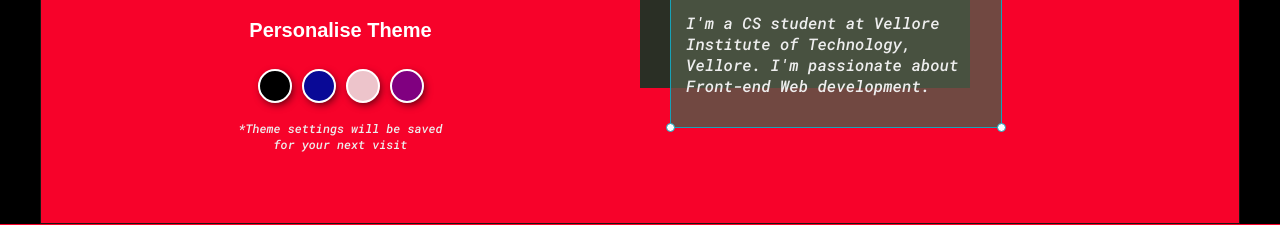
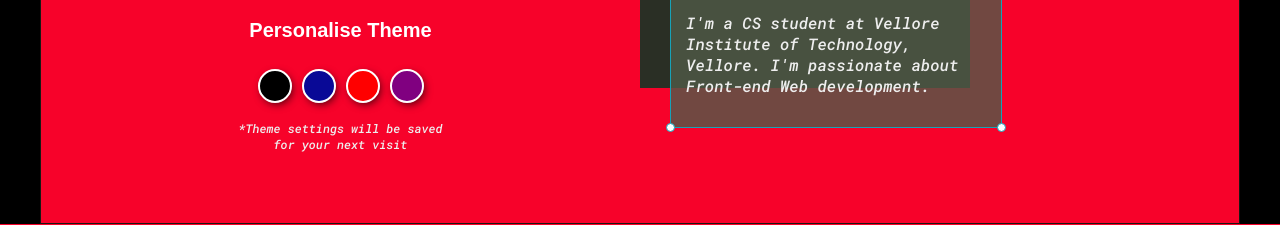
Before and after one commit to ramanathan-007/portfolio1, a plain HTML site: page index.html in a window 1280 px wide. Shown: the part 466-691 px from the top of the page. Drawn offline with Linux system fonts and the light colour scheme; a web font is replaced by a local one.

Commit message:
Update default.css

```diff
--- a/default.css
+++ b/default.css
@@ -197,7 +197,7 @@ cursor: pointer;
     background-color: rgb(9, 9, 150);
 }
 #green-mode{
-    background-color:rgba(235, 235, 235, 0.836);
+    background-color:#FF0000;
 }
 #purple-mode{
     background-color:#800080;
```
